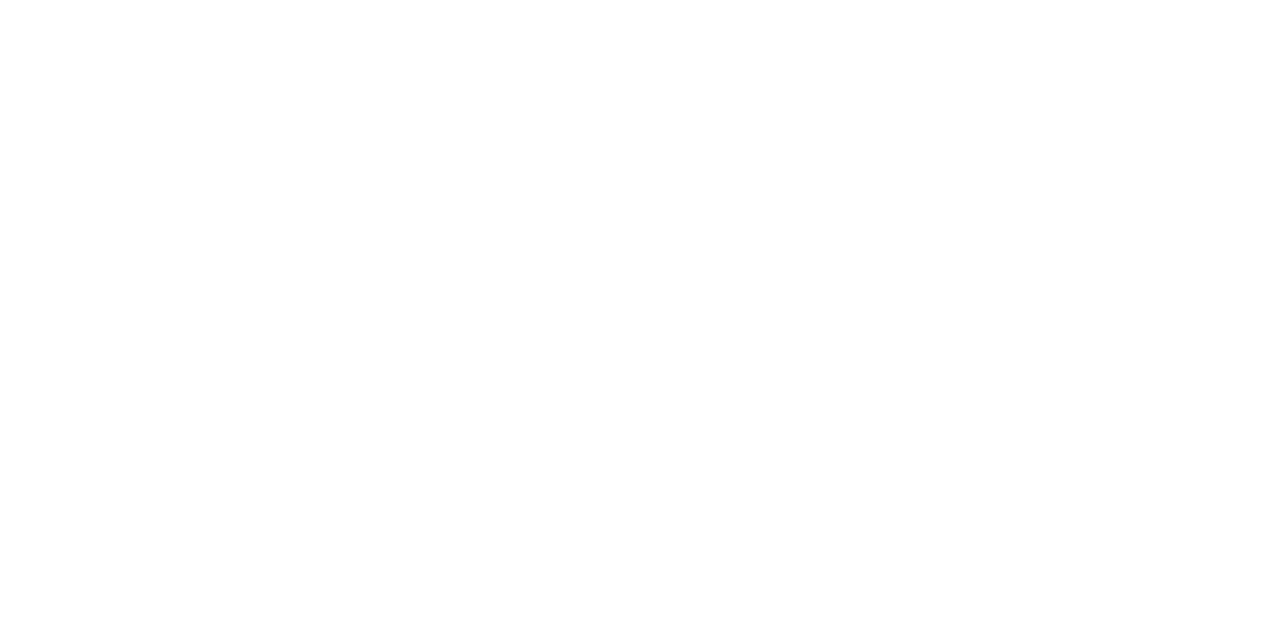
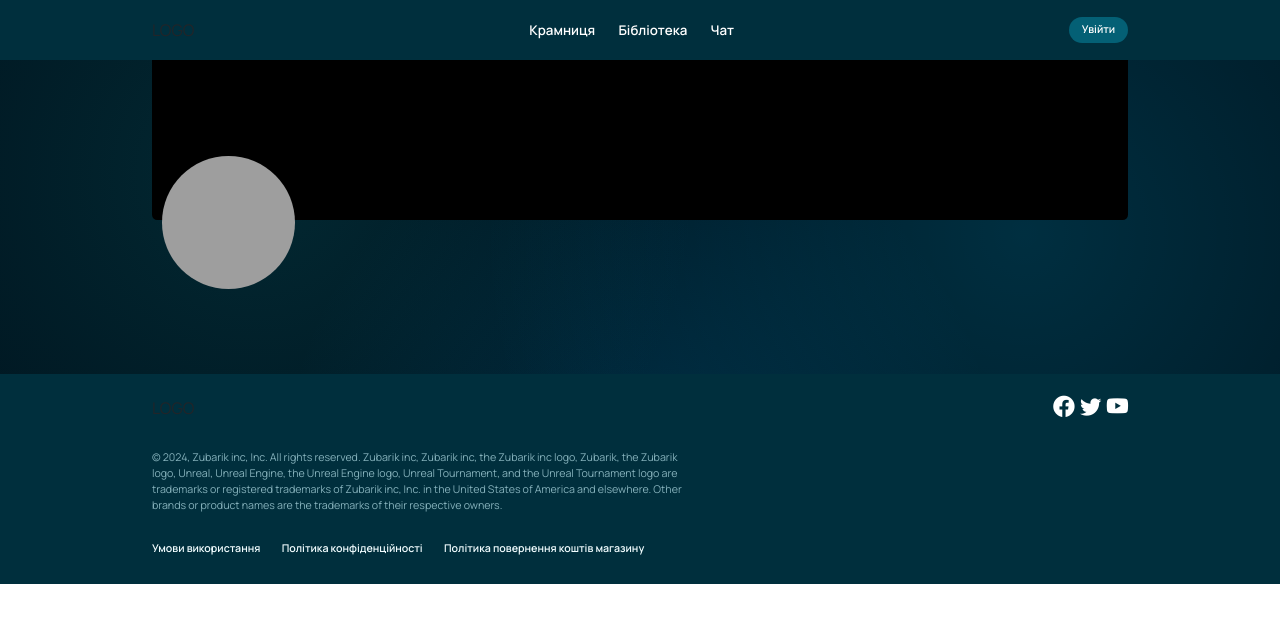
Before and after one commit to kanjo1ndd/gameflow, a React (Vite) app: page /Profile in a window 1280 px wide. Before the commit this address had no page. Shown: the top 622 px of the page. Built offline with nearby package versions, Linux system fonts and the light colour scheme; grey boxes are pictures that could not be loaded; what react-select-country-list would draw is missing.

Commit message:
update and create profile

```diff
--- a/src/App.jsx
+++ b/src/App.jsx
@@ -8,6 +8,7 @@
 import Catalog from './views/catalog/Catalog'
 import PageGame from './views/pageGame/PageGame'
 import Characteristics from './views/pageGame/Characteristics'
+import Profile from './views/profile/Profile'
 
 
 
@@ -50,6 +51,7 @@
         <Route path="/SignIn" element={<SignIn />} />
         <Route path="/SignUp" element={<SignUp />} />
         <Route path="/Catalog" element={<Catalog />} />
+        <Route path="/Profile" element={<Profile />} />
         <Route path="/Game/:id" element={<PageGame />} />
         <Route path="/Game/:id/Characteristics" element={<Characteristics />} />
       </Routes>
--- a/src/views/main/header/Header.jsx
+++ b/src/views/main/header/Header.jsx
@@ -58,7 +58,7 @@
                         {isMenuOpen && (
                             <div className="avatar-menu">
                                 <ul>
-                                    <li className='nickname'>{userData.userName ?? 'Nickname'}</li>
+                                    <li className='nickname' onClick={() => navigate('/Profile')}>{userData.userName ?? 'Nickname'}</li>
                                     <li><span>Пошук користувачів</span></li>
                                     <li><span>Мої друзі</span></li>
                                     <li><span>Мої значки</span></li>
@@ -76,7 +76,7 @@
                 </>}
             </div>
 
-            {location.pathname !== '/SignIn' && location.pathname !== '/SignUp' && (
+            {location.pathname !== '/SignIn' && location.pathname !== '/SignUp' && location.pathname !== '/Profile' && (
                 <div className="head-bottom">
                     <div className='input-category'>
                         <input type="text" placeholder="Пошук у Крамниці..." className='input-header'/>
--- /dev/null
+++ b/src/views/profile/Profile.css
@@ -0,0 +1,38 @@
+.content-profile {
+    display: flex;
+    position: relative;
+    align-items: center;
+    flex-direction: column;
+
+    width: 100%;
+}
+
+.head-image-profile {
+    background-color: black;
+
+    height: 12.5vw;
+    width: 76.25vw;
+    margin-top: 4.688vw;
+    border-radius: 0 0 0.417vw 0.417vw;
+}
+
+.left-block-right-menu-profile {
+    display: flex;
+    position: relative;
+    justify-content: space-between;
+
+    width: 76.25vw;
+}
+
+.block-info-profile {
+    display: flex;
+}
+
+.image-profile {
+    position: absolute;
+    left: 1%;
+    top: -5vw;
+    width: 10.417vw;
+    height: 10.417vw;
+    border-radius: 50%;
+}
--- /dev/null
+++ b/src/views/profile/Profile.jsx
@@ -0,0 +1,39 @@
+import Footer from '../main/footer/Footer';
+import Header from '../main/header/Header';
+import { useEffect, useState, useContext } from "react";
+import { AppContext } from '../../AppContext';
+import './Profile.css'
+
+export default function Profile() {
+
+    const [userData, setUserData] = useState({});
+    const { request, token } = useContext(AppContext);
+
+    useEffect(() => {
+        if(token == null) {
+            setUserData({});
+        }
+        else {
+            request("/api/user/profile")
+            .then(setUserData)
+            .catch(err => {
+                console.error(err);
+                setUserData({});
+            });
+        }
+    }, [token]);
+
+    return <>
+        <Header />
+        <div className='content-profile'>
+            <div className='head-image-profile' />
+            <div className='left-block-right-menu-profile'>
+                <div className='block-info-profile'>
+                    <img className='image-profile' src={userData.avatarUrl && userData.avatarUrl !== 'https://localhost:7202/Admin/Image/'
+                        ? userData.avatarUrl : '/unknownUser.jpg'}/>
+                </div>
+            </div>
+        </div>
+        <Footer />
+    </>;
+}
```
